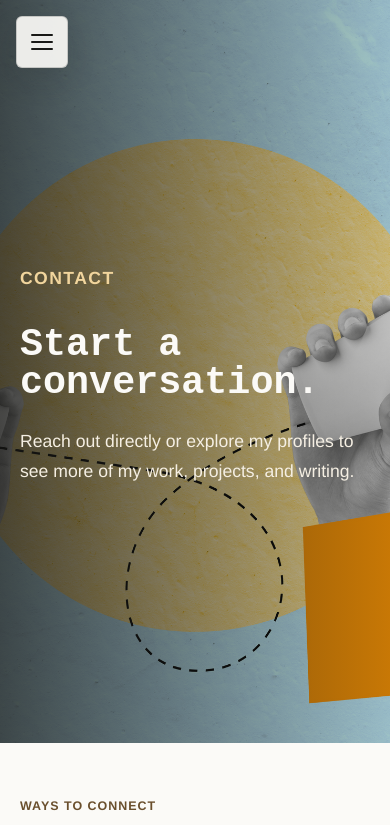
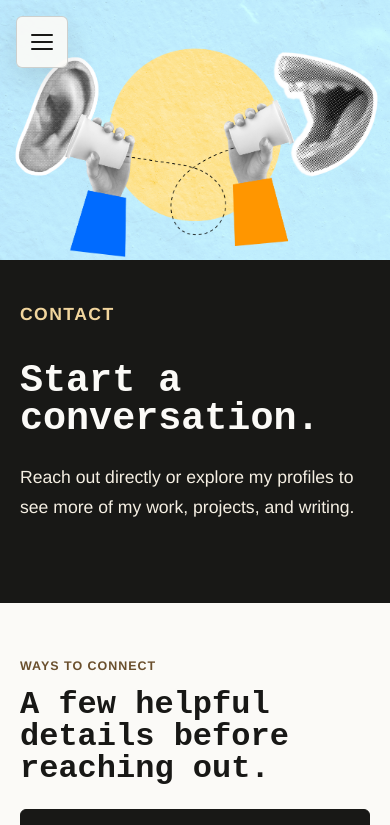
Before and after one commit to alm266/andrew-developer-portfolio, an Angular app: page /contact in a window 390 px wide. Shown: the top 825 px of the page. Built offline with nearby package versions, Linux system fonts and the light colour scheme.

Commit message:
fixed image resizing

```diff
--- a/src/app/features/contact/contact.component.html
+++ b/src/app/features/contact/contact.component.html
@@ -1,5 +1,12 @@
 <main class="page">
   <section class="contact-hero" aria-labelledby="contact-title">
+    <img
+      class="contact-hero__image"
+      src="assets/paper-cup-phone.jpg"
+      alt=""
+      aria-hidden="true"
+    />
+
     <div class="contact-hero__content">
       <p class="page__eyebrow">Contact</p>
       <h1 id="contact-title">Start a conversation.</h1>
--- a/src/app/features/contact/contact.component.scss
+++ b/src/app/features/contact/contact.component.scss
@@ -24,6 +24,10 @@
   width: min(100%, 1120px);
   max-width: 680px;
   margin: 0 auto;
+}
+
+.contact-hero__image {
+  display: none;
 }
 
 .page__eyebrow {
@@ -125,8 +129,22 @@ h2 {
 
 @media (max-width: 820px) {
   .contact-hero {
-    min-height: 70vh;
-    padding: 96px 20px 56px;
+    min-height: 0;
+    padding: 0;
+    background: #181816;
+  }
+
+  .contact-hero__image {
+    display: block;
+    width: 100%;
+    max-height: 42vh;
+    object-fit: cover;
+    object-position: center;
+  }
+
+  .contact-hero__content {
+    width: auto;
+    padding: 40px 20px 48px;
   }
 
   .contact-details {
```
